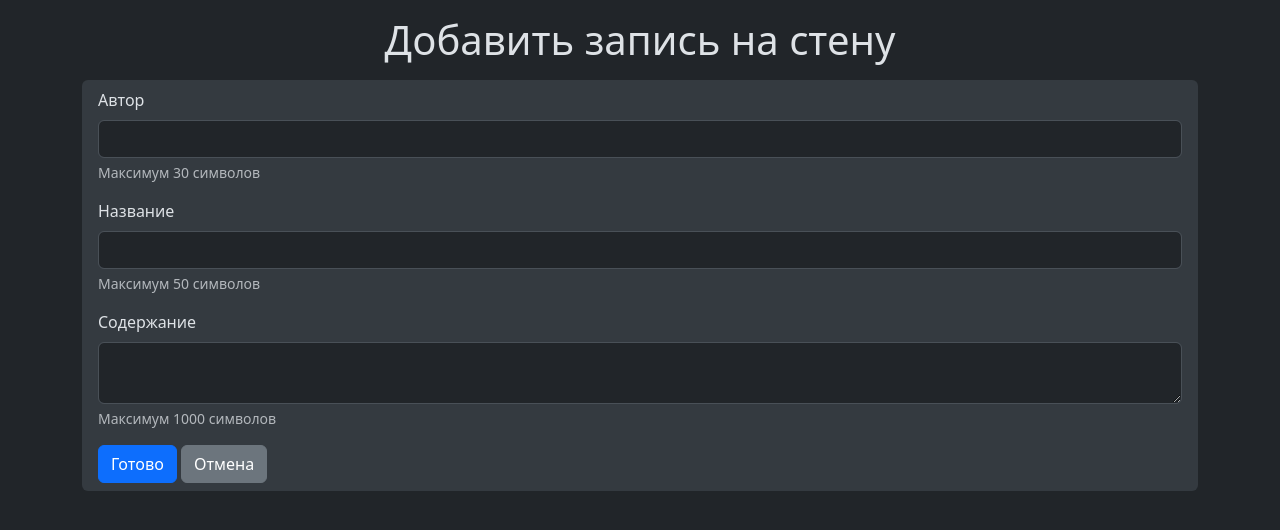
After one commit to talyamdev/talyam_wall, a PHP site: page /create_post.php in a window 1280 px wide. The commit adds this page. Shown: the top 530 px of the page. Run offline with PHP 8.4, Linux system fonts and the light colour scheme; a stand-in replaces the project's code that opens the database connection.

Commit message:
added new post functionality

```diff
--- a/composer.json
+++ b/composer.json
@@ -4,8 +4,5 @@
     },
     "autoload": {
         "classmap": ["generated-classes/"]
-    },
-    "scripts": {
-        "start": "php -S localhost:8080"
     }
 }
--- /dev/null
+++ b/create_post.php
@@ -0,0 +1,58 @@
+<?php
+    require_once 'vendor/autoload.php';
+    require_once 'generated-conf/config.php';
+
+    if ($_SERVER['REQUEST_METHOD'] === 'POST') {
+        // echo nl2br(htmlspecialchars($_POST["body"], ENT_QUOTES, 'UTF-8'));
+
+        $newPost = new Post();
+        $newPost->setAuthor($_POST["author"]);
+        $newPost->setHeading($_POST["heading"]);
+        $newPost->setBody($_POST["body"]);
+        $newPost->save();
+
+        header('Location: /');
+    }
+?>
+
+<!DOCTYPE html>
+<html lang="en">
+<head>
+    <meta charset="UTF-8">
+    <meta name="viewport" content="width=device-width, initial-scale=1.0">
+    <title>Добавить запись</title>
+
+    <link href="https://cdn.jsdelivr.net/npm/bootstrap@5.3.3/dist/css/bootstrap.min.css" rel="stylesheet" integrity="sha384-QWTKZyjpPEjISv5WaRU9OFeRpok6YctnYmDr5pNlyT2bRjXh0JMhjY6hW+ALEwIH" crossorigin="anonymous">
+    <link href="/styles.css" rel="stylesheet">
+</head>
+<body data-bs-theme="dark">
+    <div class="container mt-3 position-relative">
+        <h1 class="text-center mb-3">Добавить запись на стену</h1>
+
+        <form class="bg-body-secondary px-3 py-2 rounded position-relative" method="post">
+            <div class="mb-3">
+                <label for="authorInput" class="form-label">Автор</label>
+                <input name="author" maxlength="30" class="form-control" id="authorInput" aria-describedby="authorHelp" required>
+                <div id="authorHelp" class="form-text">Максимум 30 символов</div>
+            </div>
+
+            <div class="mb-3">
+                <label for="headingInput" class="form-label">Название</label>
+                <input name="heading" maxlength="50" class="form-control" id="headingInput" aria-describedby="headingHelp" required>
+                <div id="headingHelp" class="form-text">Максимум 50 символов</div>
+            </div>
+
+            <div class="mb-3">
+                <label for="bodyInput" class="form-label">Содержание</label>
+                <textarea name="body" maxlength="1000" class="form-control" id="bodyInput" aria-describedby="bodyHelp" required></textarea>
+                <div id="bodyHelp" class="form-text">Максимум 1000 символов</div>
+            </div>
+
+            <button type="submit" class="btn btn-primary">Готово</button>
+            <a href="/" class="btn btn-secondary">Отмена</a>
+        </form>
+    </div>
+
+    <script src="https://cdn.jsdelivr.net/npm/bootstrap@5.3.3/dist/js/bootstrap.bundle.min.js" integrity="sha384-YvpcrYf0tY3lHB60NNkmXc5s9fDVZLESaAA55NDzOxhy9GkcIdslK1eN7N6jIeHz" crossorigin="anonymous"></script>
+</body>
+</html>
--- a/schema.xml
+++ b/schema.xml
@@ -1,8 +1,8 @@
 <database name="db" defaultIdMethod="native">
   <table name="posts" phpName="Post">
     <column name="id" required="true" primaryKey="true" autoIncrement="true" type="integer" />
-    <column name="author" type="varchar" size="100" />
-    <column name="heading" type="varchar" size="500" />
+    <column name="author" type="varchar" size="30" />
+    <column name="heading" type="varchar" size="50" />
     <column name="body" type="varchar" size="1000" />
   </table>
 </database>
```
Also changed, not shown: index.php (+5 -5 lines).
